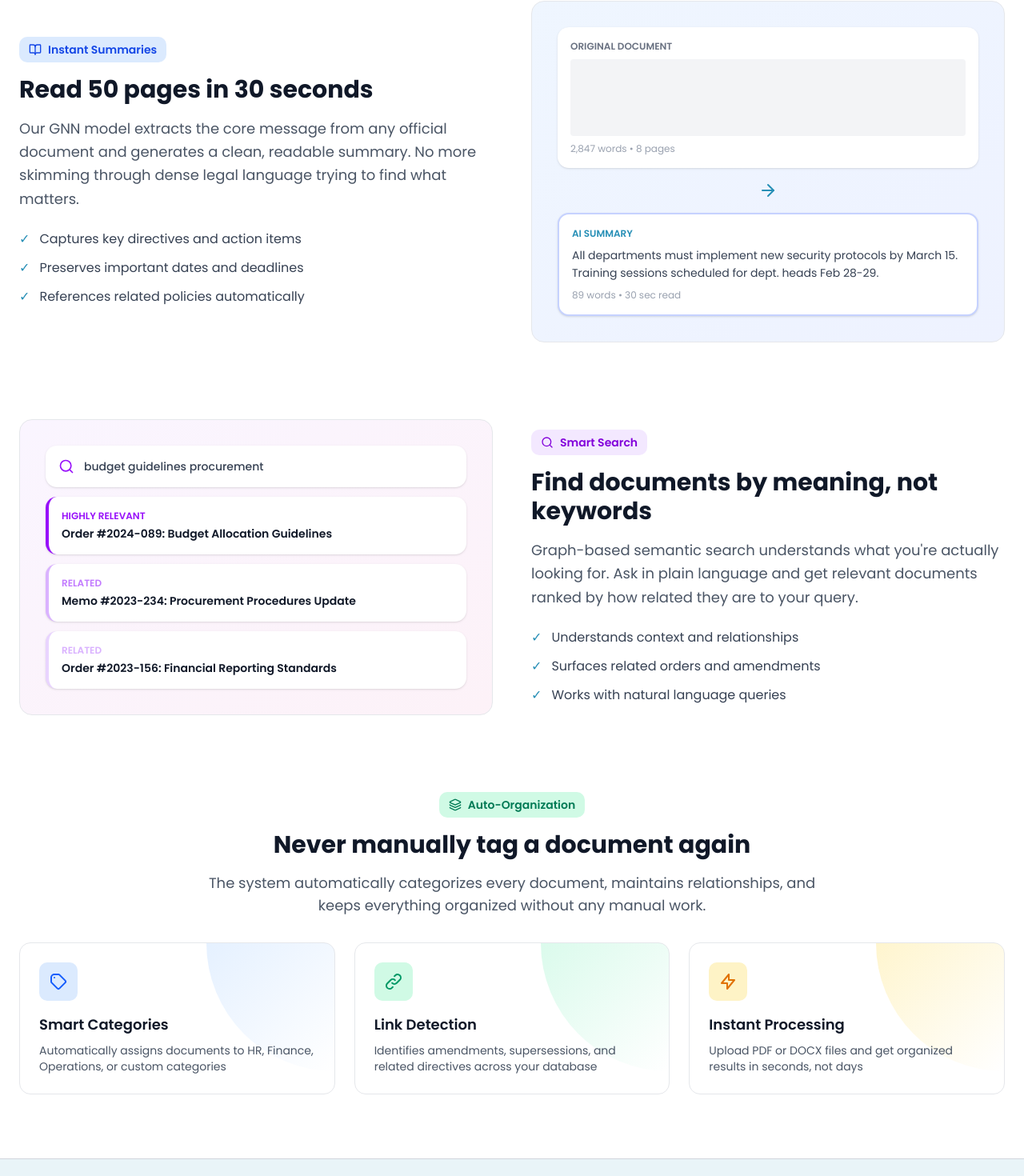
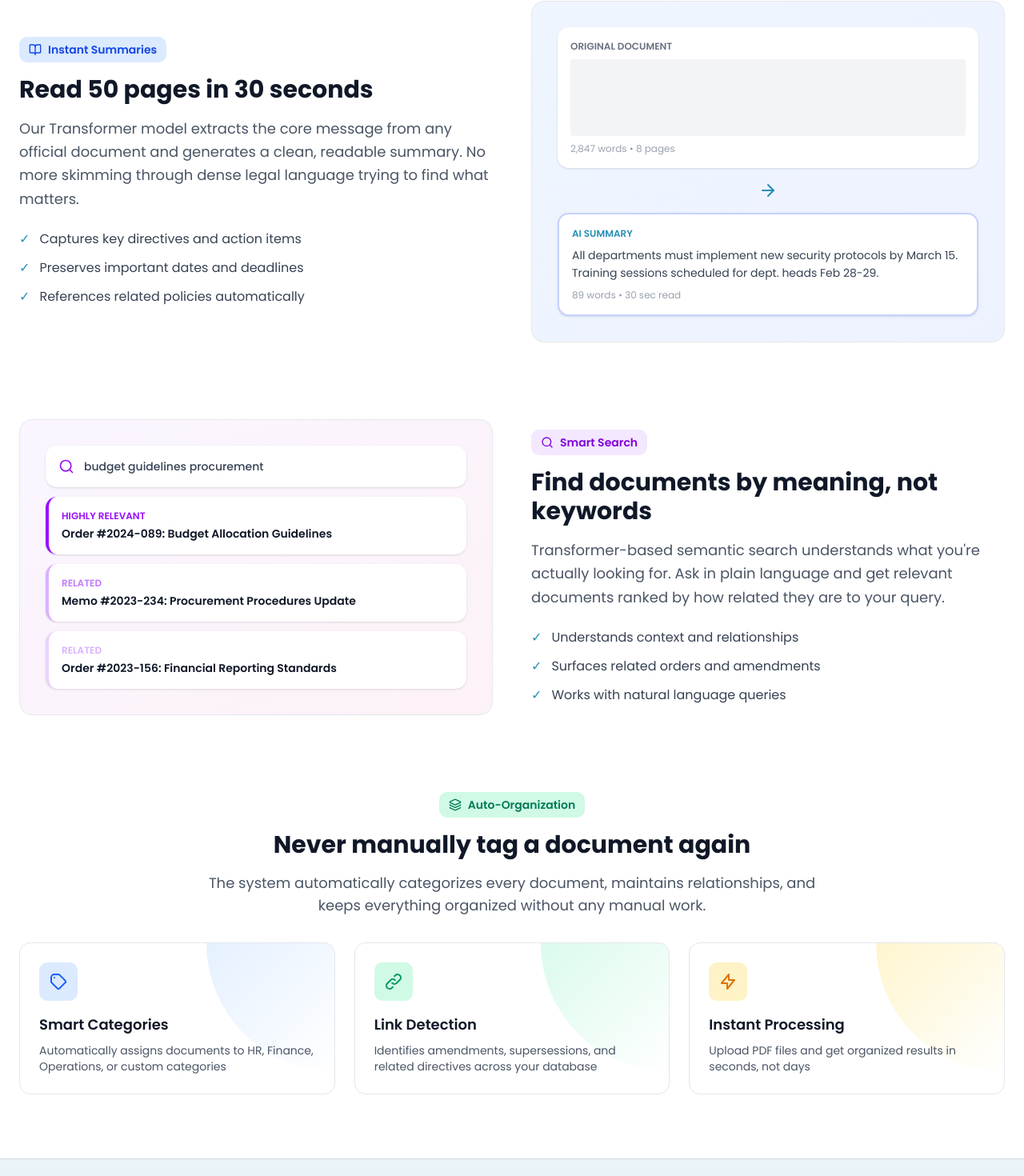
Before and after one commit to Nethaiah/deped-semantic-docs, a Next.js app: page / in a window 1280 px wide. Shown: the part 1235-2705 px from the top of the page at 80% size. Built offline with nearby package versions, Linux system fonts and the light colour scheme; no server answers; the database is empty.

Commit message:
change landing page gnn to transformer-based

```diff
--- a/src/app/page.tsx
+++ b/src/app/page.tsx
@@ -135,7 +135,7 @@ export default function Home() {
                 Read 50 pages in 30 seconds
               </h3>
               <p className="text-lg text-gray-600 leading-relaxed mb-6">
-                Our GNN model extracts the core message from any official
+                Our Transformer model extracts the core message from any official
                 document and generates a clean, readable summary. No more
                 skimming through dense legal language trying to find what
                 matters.
@@ -231,7 +231,7 @@ export default function Home() {
                 Find documents by meaning, not keywords
               </h3>
               <p className="text-lg text-gray-600 leading-relaxed mb-6">
-                Graph-based semantic search understands what you're actually
+                Transformer-based semantic search understands what you're actually
                 looking for. Ask in plain language and get relevant documents
                 ranked by how related they are to your query.
               </p>
@@ -375,7 +375,7 @@ export default function Home() {
                     Instant Processing
                   </h4>
                   <p className="text-sm text-gray-600">
-                    Upload PDF or DOCX files and get organized results in
+                    Upload PDF files and get organized results in
                     seconds, not days
                   </p>
                 </div>
```
